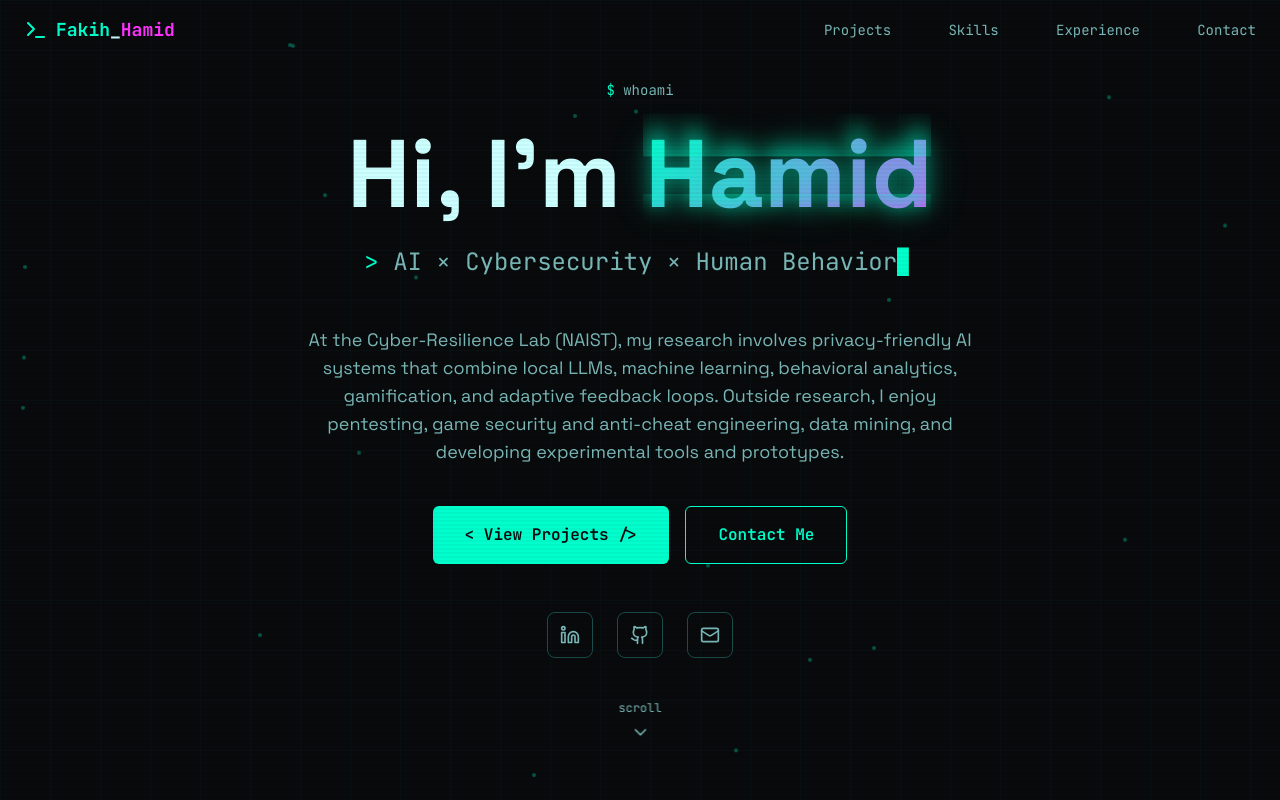
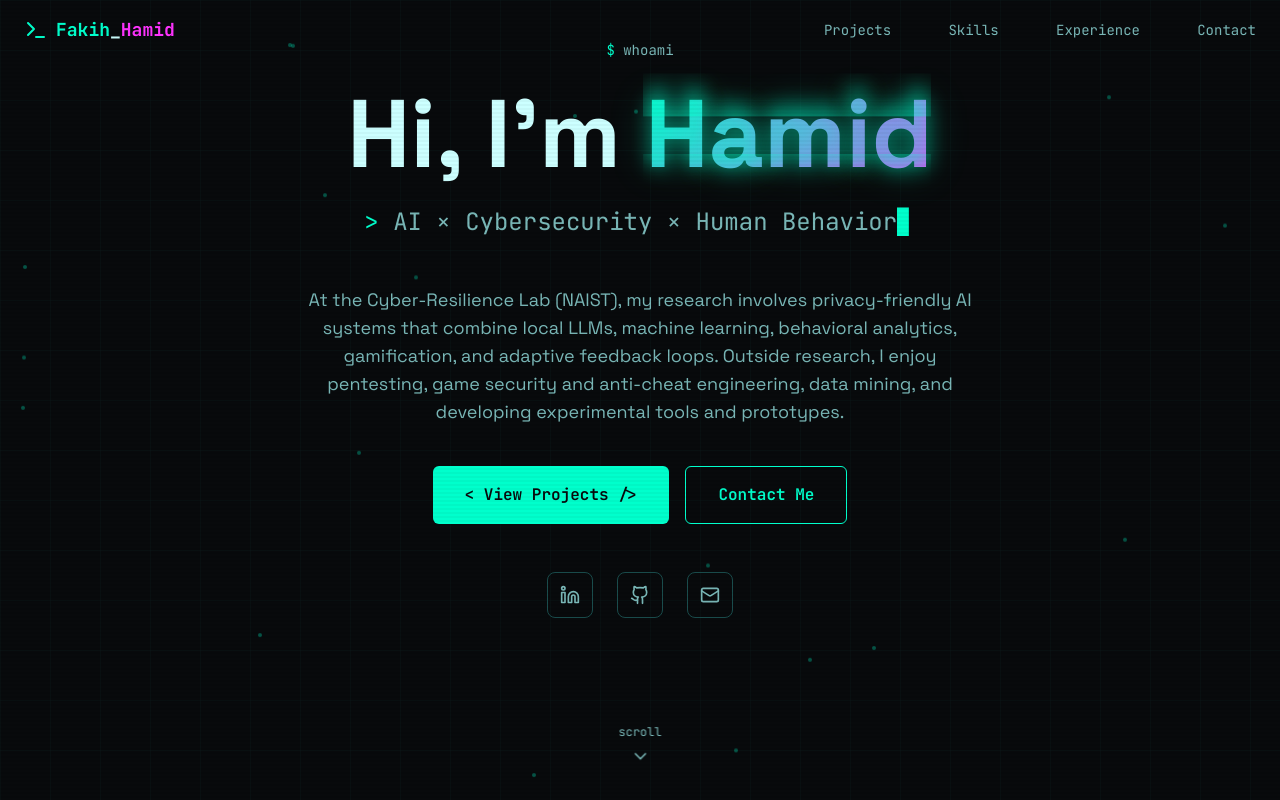
Before and after one commit to Fakih-Hamid/Fakih-Hamid.github.io, a React (Vite) app: page / in a window 1280 px wide. Shown: the top 800 px of the page. Built offline with nearby package versions, Linux system fonts and the light colour scheme; the HTML template or start-up script is replaced by a standard one.

Commit message:
Update HeroSection.tsx

```diff
--- a/src/components/portfolio/HeroSection.tsx
+++ b/src/components/portfolio/HeroSection.tsx
@@ -35,7 +35,7 @@ export function HeroSection() {
   }, []);
 
   return (
-    <section className="relative min-h-screen flex items-center justify-center overflow-hidden py-12 md:py-0">
+    <section className="relative min-h-screen flex items-center justify-center overflow-hidden py-12 md:py-0 pb-16 md:pb-20">
       {/* Background Grid */}
       <div className="absolute inset-0 bg-grid opacity-30" />
 
@@ -109,7 +109,7 @@ export function HeroSection() {
           </div>
 
           {/* Social Links */}
-          <div className="flex justify-center gap-6 mb-20 md:mb-12 lg:mb-16 opacity-0 animate-fade-in" style={{ animationDelay: "1.2s" }}>
+          <div className="flex justify-center gap-6 mb-20 md:mb-16 opacity-0 animate-fade-in" style={{ animationDelay: "1.2s" }}>
             {socialLinks.map((social) => (
               <a
                 key={social.label}
@@ -127,13 +127,9 @@ export function HeroSection() {
       </div>
 
       {/* Scroll Indicator */}
-      <div className="absolute bottom-4 sm:bottom-6 md:bottom-8 lg:bottom-10 xl:bottom-12 left-1/2 -translate-x-1/2 z-20 opacity-0 animate-fade-in pointer-events-auto" style={{ animationDelay: "1.5s" }}>
-        <button
-          onClick={() => scrollToSection("projects")}
-          className="flex flex-col items-center gap-2 text-muted-foreground hover:text-primary transition-colors p-2"
-          aria-label="Scroll to projects section"
-        >
-          <span className="font-mono text-xs">scroll</span>
+      <div className="absolute bottom-4 sm:bottom-6 md:bottom-8 left-1/2 -translate-x-1/2 z-20 opacity-0 animate-fade-in" style={{ animationDelay: "1.5s" }}>
+        <button onClick={() => scrollToSection("projects")} className="flex flex-col items-center gap-1.5 sm:gap-2 text-muted-foreground hover:text-primary transition-colors whitespace-nowrap">
+          <span className="font-mono text-xs leading-tight">scroll</span>
           <ChevronDown className="w-4 h-4 sm:w-5 sm:h-5 animate-bounce" />
         </button>
       </div>
```
